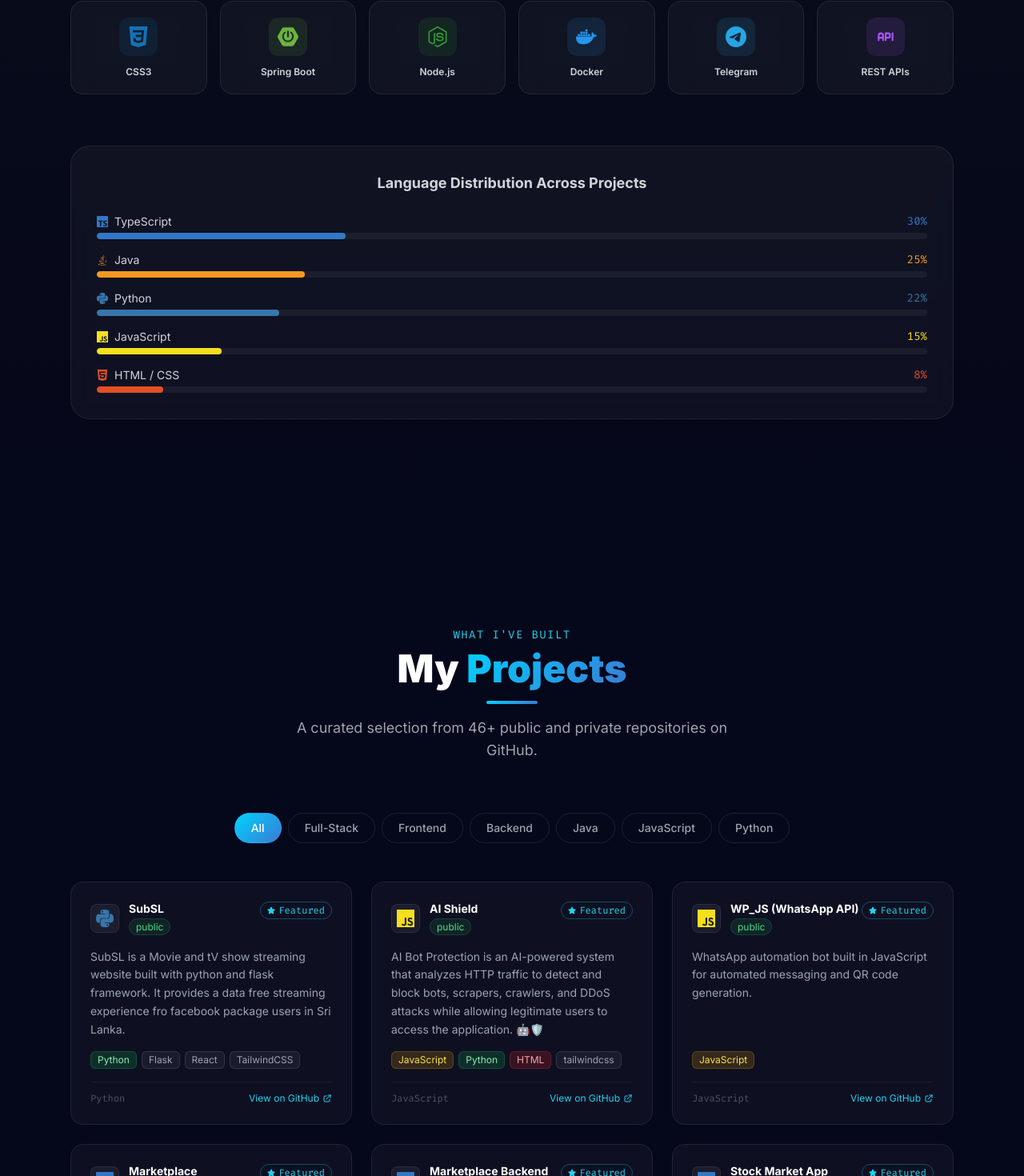
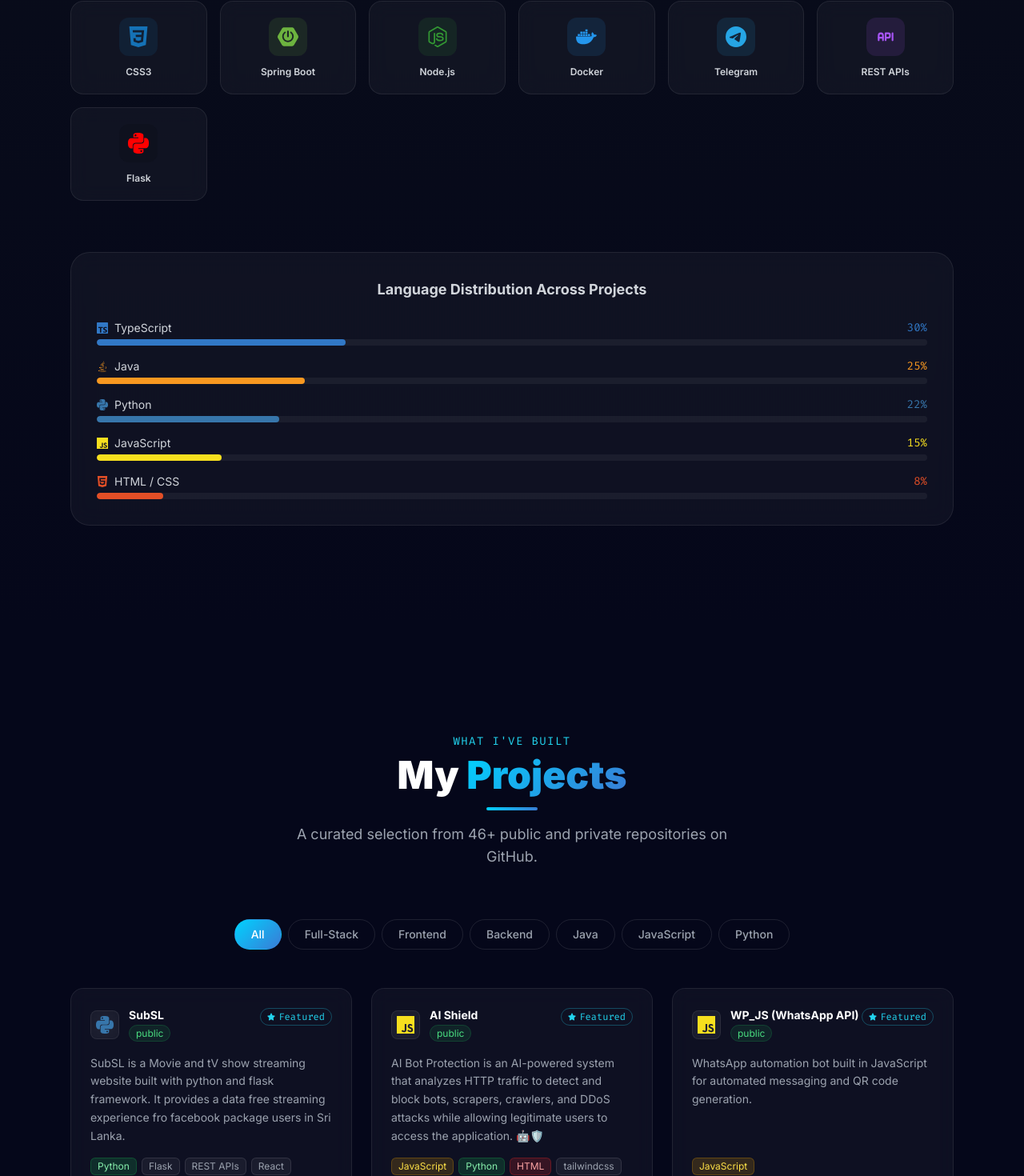
Before and after one commit to AshenIndeewara/Portfolio-OG, a React (Vite) app: page / in a window 1280 px wide. Shown: the part 2209-3679 px from the top of the page at 80% size. Built offline with nearby package versions, Linux system fonts and the light colour scheme.

Commit message:
Update tech stack in SubSL project and add a new line in Skills component

```diff
--- a/src/components/Skills.jsx
+++ b/src/components/Skills.jsx
@@ -21,6 +21,7 @@ const techStack = [
     { name: "Docker", Icon: SiDocker, color: "#2496ed", bg: "rgba(36,150,237,0.12)" },
     { name: "Telegram", Icon: SiTelegram, color: "#26a5e4", bg: "rgba(38,165,228,0.12)" },
     { name: "REST APIs", Icon: TbApi, color: "#a855f7", bg: "rgba(168,85,247,0.12)" },
+    { name: "Flask", Icon: SiPython, color: "#ff0000", bg: "rgba(0,0,0,0.12)" },
 ];
 
 export default function Skills() {
--- a/src/data/projects.js
+++ b/src/data/projects.js
@@ -3,7 +3,7 @@ export const projects = [
         name: "SubSL",
         repo: "https://subsl.top/",
         description: "SubSL is a Movie and tV show streaming website built with python and flask framework. It provides a data free streaming experience fro facebook package users in Sri Lanka.",
-        tech: ["Python", "Flask", "React", "TailwindCSS"],
+        tech: ["Python", "Flask", "REST APIs", "React", "tailwindCSS"],
         primaryLang: "Python",
         visibility: "PUBLIC",
         url: "https://subsl.top/",
```
